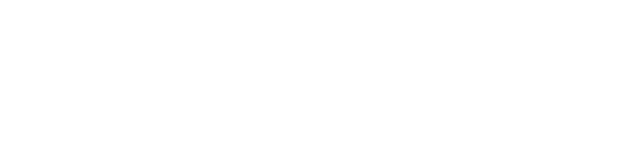
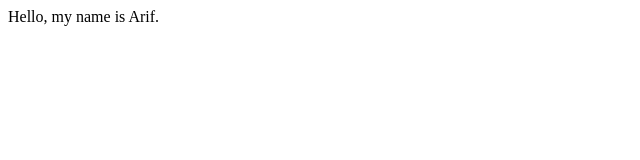
Before and after one commit to Arif099/portfolio-project, a website: page index.html in a window 1280 px wide. Shown: the whole page, without its empty margins (0-640 px from the left). Drawn offline with Linux system fonts and the light colour scheme.

Commit message:
Add intro text

```diff
--- a/index.html
+++ b/index.html
@@ -3,11 +3,12 @@
   <head>
     <meta charset="utf-8" />
     <meta name="viewport" content="width=device-width" />
-    <title>[insert name] Portifolio</title>
+    <title>Portfolio</title>
     <link href="style.css" rel="stylesheet" type="text/css" />
   </head>
 
   <body>
+    Hello, my name is Arif.
     <script src="script.js"></script>
   </body>
 </html>
```
